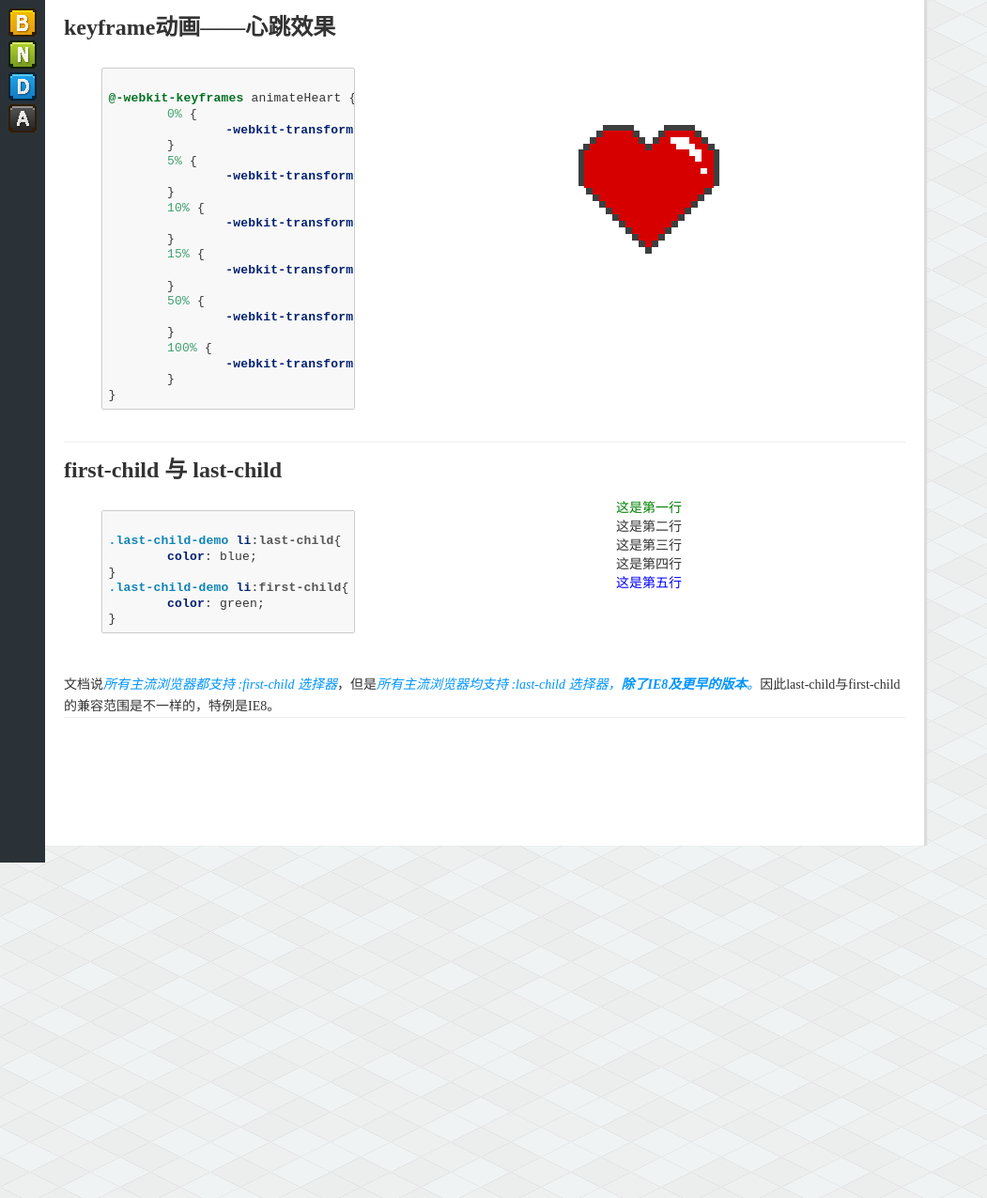
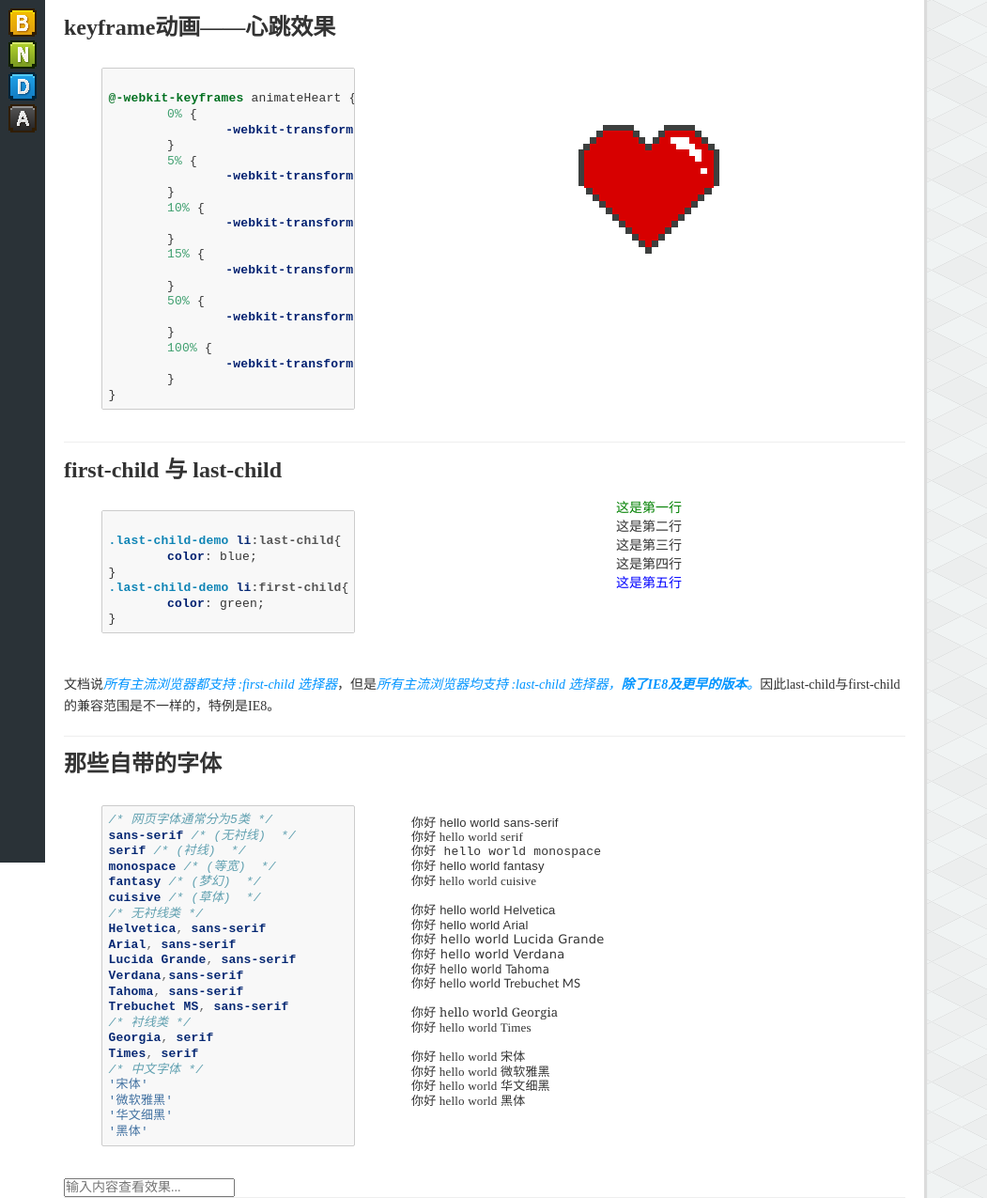
Before and after one commit to chzhbob/jekyll_demo, a Jekyll site: the page built from demo.md, in a window 1280 px wide. Shown: the whole page at 94% size, without its empty margins (0-1051 px from the left). Built offline with Jekyll 4.4.1, drawn with Linux system fonts in a browser that asks for light colours.

Commit message:
demo add

```diff
--- a/demo.md
+++ b/demo.md
@@ -61,10 +61,66 @@ title: DEMO
 				</ul>
   			</section>
   		</section>
-  		<p class="post-desc">文档说<a target="_blank" href="http://www.w3school.com.cn/cssref/selector_first-child.asp"><i>所有主流浏览器都支持 :first-child 选择器</i></a>，但是<a target="_blank" href="http://www.w3school.com.cn/cssref/selector_last-child.asp"><i>所有主流浏览器均支持 :last-child 选择器，<strong>除了IE8及更早的版本</strong>。</i></a>因此last-child与first-child的兼容范围是不一样的，特例是IE8。</p>
+  		<p style="padding-bottom:20px;" class="post-desc">文档说<a target="_blank" href="http://www.w3school.com.cn/cssref/selector_first-child.asp"><i>所有主流浏览器都支持 :first-child 选择器</i></a>，但是<a target="_blank" href="http://www.w3school.com.cn/cssref/selector_last-child.asp"><i>所有主流浏览器均支持 :last-child 选择器，<strong>除了IE8及更早的版本</strong>。</i></a>因此last-child与first-child的兼容范围是不一样的，特例是IE8。</p>
   	</li>
 
 
+
+	<li class="post-item">
+  		<h1 class="post-title">那些自带的字体</h1>
+  		<section class="demo-item wrap">
+  			<section class="code" style="width:350px;">
+{% highlight css %}
+/* 网页字体通常分为5类 */
+sans-serif /* (无衬线)  */
+serif /* (衬线)  */
+monospace /* (等宽)  */
+fantasy /* (梦幻)  */
+cuisive /* (草体)  */
+/* 无衬线类 */
+Helvetica, sans-serif
+Arial, sans-serif
+Lucida Grande, sans-serif
+Verdana,sans-serif
+Tahoma, sans-serif
+Trebuchet MS, sans-serif
+/* 衬线类 */
+Georgia, serif
+Times, serif
+/* 中文字体 */
+'宋体'
+'微软雅黑'
+'华文细黑'
+'黑体'
+{% endhighlight %}
+  			</section>
+  			<section class="view" style="padding-top:25px;float:left;">
+  				<ul class="font-family-demo">
+					<li style="font-family: sans-serif;"><span class="test-font">你好 hello world</span> sans-serif</li>
+					<li style="font-family: serif;"><span class="test-font">你好 hello world</span>  serif </li>
+					<li style="font-family: monospace;"><span class="test-font">你好 hello world</span>   monospace </li>
+					<li style="font-family: fantasy;"><span class="test-font">你好 hello world</span>    fantasy </li>
+					<li style="font-family: cuisive;"><span class="test-font">你好 hello world</span>   cuisive </li>
+					<li>&nbsp;</li>
+					<li style="font-family: Helvetica, sans-serif;"><span class="test-font">你好 hello world</span>   Helvetica </li>
+					<li style="font-family: Arial, sans-serif;"><span class="test-font">你好 hello world</span>   Arial </li>
+					<li style="font-family: 'Lucida Grande', sans-serif;"><span class="test-font">你好 hello world</span>   Lucida Grande </li>
+					<li style="font-family: Verdana,sans-serif;"><span class="test-font">你好 hello world</span> Verdana </li>
+					<li style="font-family: Tahoma, sans-serif;"><span class="test-font">你好 hello world</span> Tahoma </li>
+					<li style="font-family: 'Trebuchet MS', sans-serif;"><span class="test-font">你好 hello world</span> Trebuchet MS </li>
+					<li>&nbsp;</li>
+					<li style="font-family: Georgia, serif;"><span class="test-font">你好 hello world</span> Georgia </li>
+					<li style="font-family: Times, serif;"><span class="test-font">你好 hello world</span> Times </li>
+					<li>&nbsp;</li>
+					<li style="font-family: 宋体"><span class="test-font">你好 hello world</span> 宋体 </li>
+					<li style="font-family: 微软雅黑"><span class="test-font">你好 hello world</span> 微软雅黑 </li>
+					<li style="font-family: 华文细黑"><span class="test-font">你好 hello world</span> 华文细黑 </li>
+					<li style="font-family: 黑体"><span class="test-font">你好 hello world</span> 黑体 </li>
+				</ul>
+  			</section>
+  		</section>
+  		<input id="font_family_input" type="text" value="" placeholder="输入内容查看效果..." />
+  	</li>
 
 </ul>
 
@@ -122,4 +178,30 @@ title: DEMO
 }
 
 /*******************end of last child demo*******************/
+
+/*******************font family demo*******************/
+.font-family-demo{
+	list-style: none;
+	text-align: left;
+	padding-left: 20px;
+}
+.font-family-demo li{
+	font-size: 13px;
+	letter-spacing: 0.015em;
+	line-height: 120%;
+}
+
+/*******************end of font family demo*******************/
+
 </style>
+
+
+<script type="text/javascript">
+
+	$(function(){
+		$("#font_family_input").keyup(function(){
+			$(".font-family-demo .test-font").html($(this).val());
+		});
+	});
+
+</script>
```
